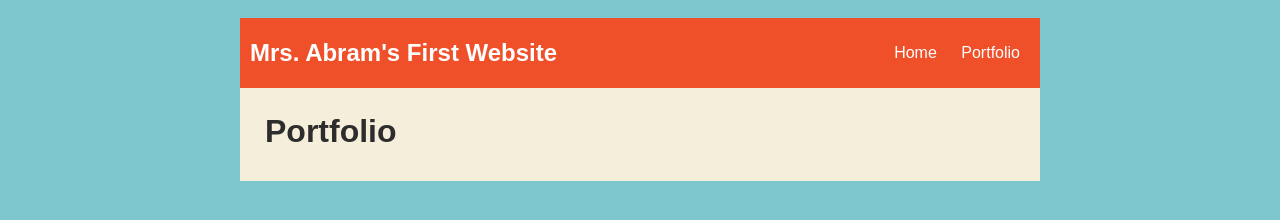
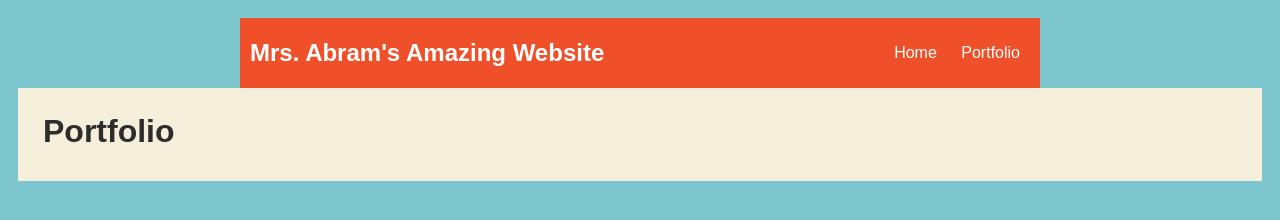
Before and after one commit to dkabram78/dkabram78.github.io, a plain HTML site: page portfolio.html in a window 1280 px wide. Drawn offline with nearby package versions, Linux system fonts and the light colour scheme; no server answers.

Commit message:
update navigation header to match portfolio

```diff
--- a/portfolio.html
+++ b/portfolio.html
@@ -1,7 +1,7 @@
 <!DOCTYPE HTML>
 <html>
     <head>
-        <title>Mrs. Abram's Website</title>
+        <title>Mrs. Abram's Amazing Website</title>
         <style type="text/css">
             body {
                 background: rgb(125, 198, 205);
@@ -82,7 +82,7 @@
     <body>
      <div id="all-contents">
         <nav>
-            <header>Mrs. Abram's First Website</header>
+            <header>Mrs. Abram's Amazing Website</header>
             <ul>
                 <li><a href="index.html">Home</a>
                 </li>
@@ -90,6 +90,7 @@
                 </li>
             </ul>
         </nav>
+    </div>
         <main>
             <div class="content">
                 <h1>Portfolio</h1>
@@ -97,7 +98,7 @@
                 </ul>
             </div>
         </main>
-    </div>
+
       </div>
 <script src="https://ajax.googleapis.com/ajax/libs/jquery/2.1.3/jquery.min.js"></script>
 <script id="portfolioScript">$(document).ready(function() {$.getJSON('projects/projects.json').then(function(data) { data.projects.forEach(function(project){ $('#portfolio').append('<li><a href="projects/' + project.name + '/">' + project.title + ' : ' + project.description + '</a></li>'); }); }); });</script>
```
Also changed, not shown: index.html (+1 -1 lines).
